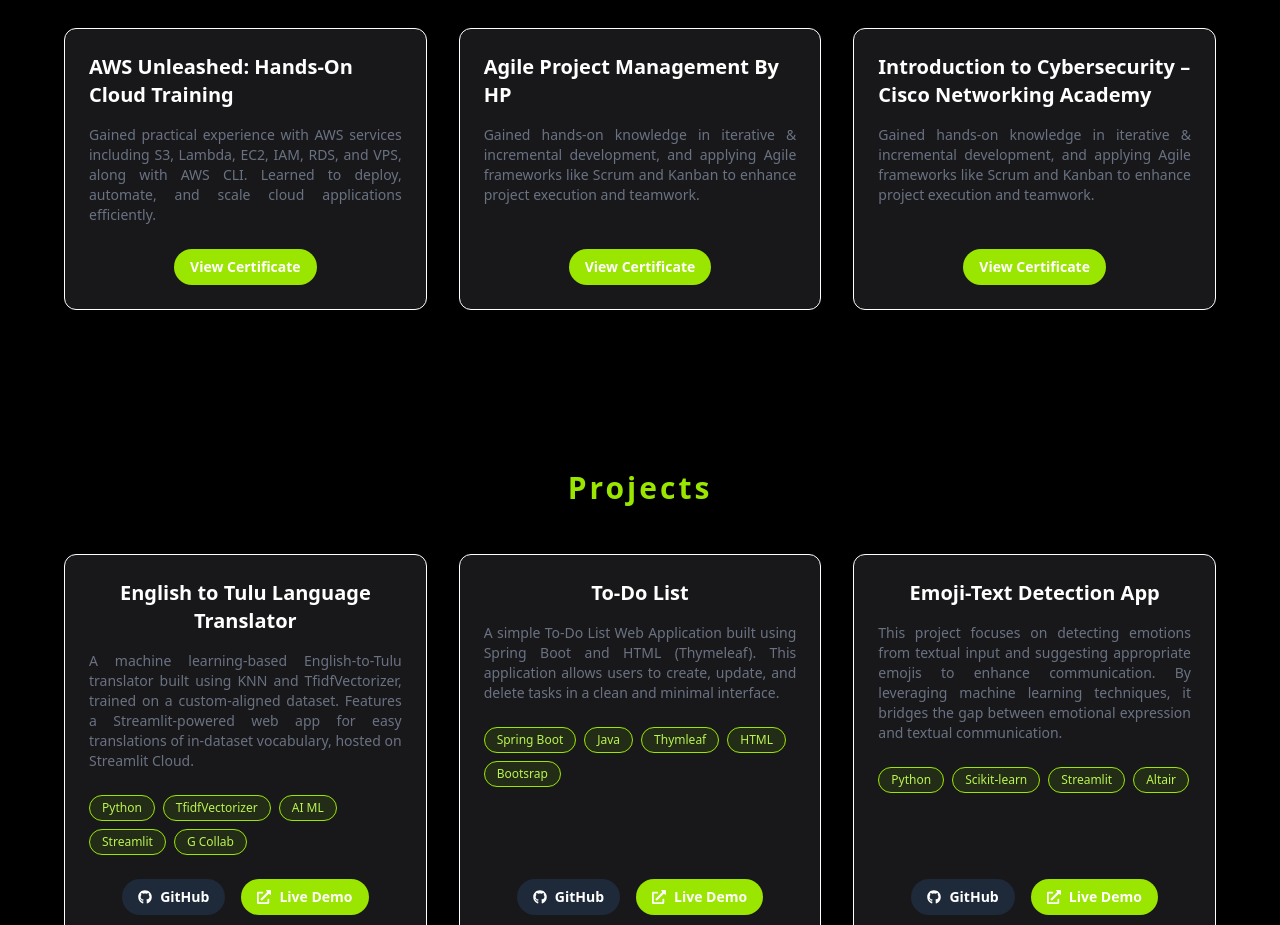
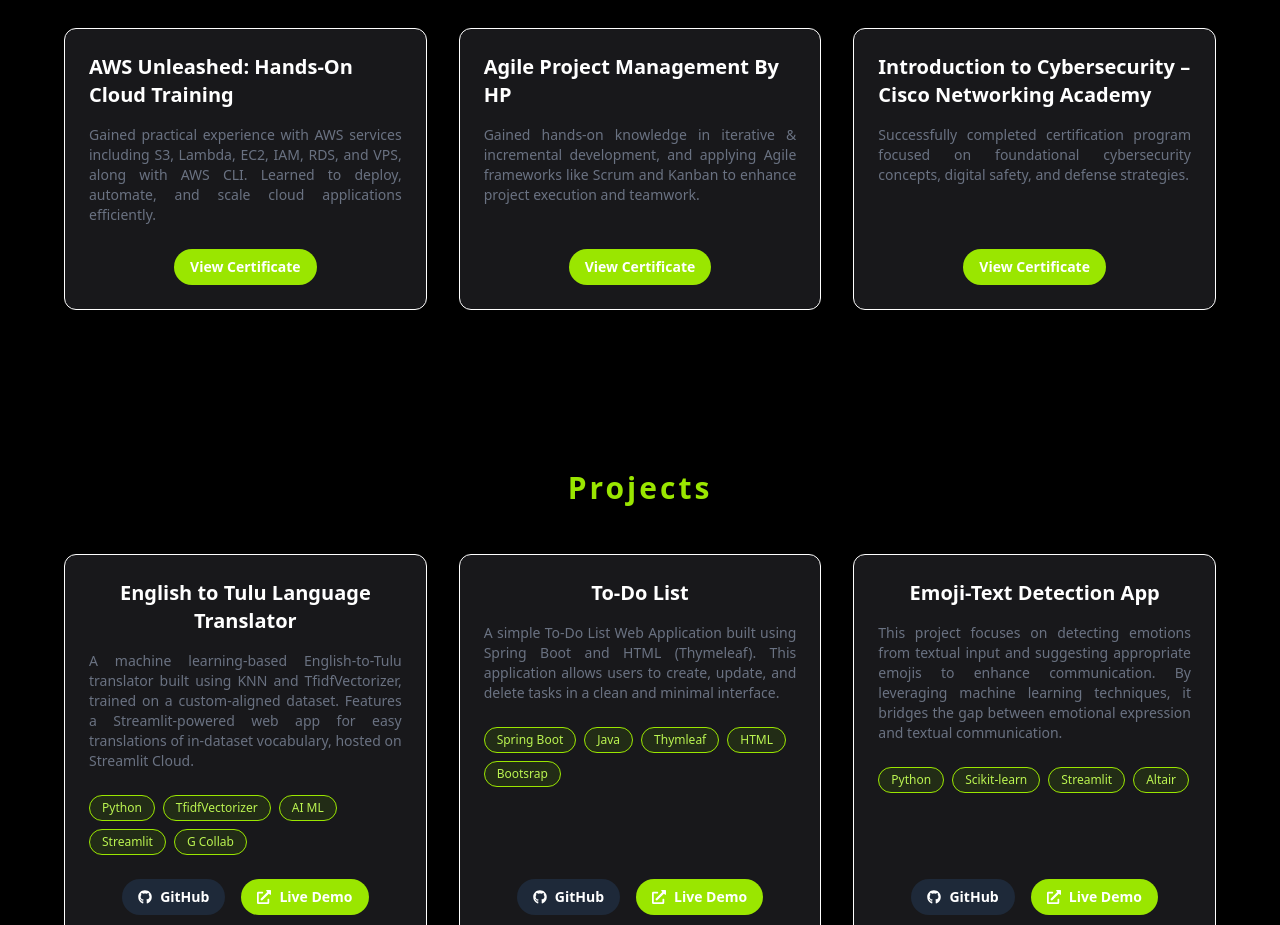
Before and after one commit to Keerthi-2025/Personal-Portfolio, a React (Vite) app: page / in a window 1280 px wide. Shown: the part 3840-4765 px from the top of the page. Built offline with nearby package versions, Linux system fonts and the light colour scheme.

Commit message:
added certificate description

```diff
--- a/src/components/Testimonal.jsx
+++ b/src/components/Testimonal.jsx
@@ -31,7 +31,7 @@
   },
   {
     title:"Introduction to Cybersecurity – Cisco Networking Academy ",
-    description:"Gained hands-on knowledge in iterative & incremental development, and applying Agile frameworks like Scrum and Kanban to enhance project execution and teamwork.",
+    description:"Successfully completed certification program focused on foundational cybersecurity concepts, digital safety, and defense strategies.",
     link:"https://drive.google.com/file/d/1VPhpDFlCWC7UpvHcG7xO7MoZQLFyeyPA/view?usp=drive_link"
 
   }
```
